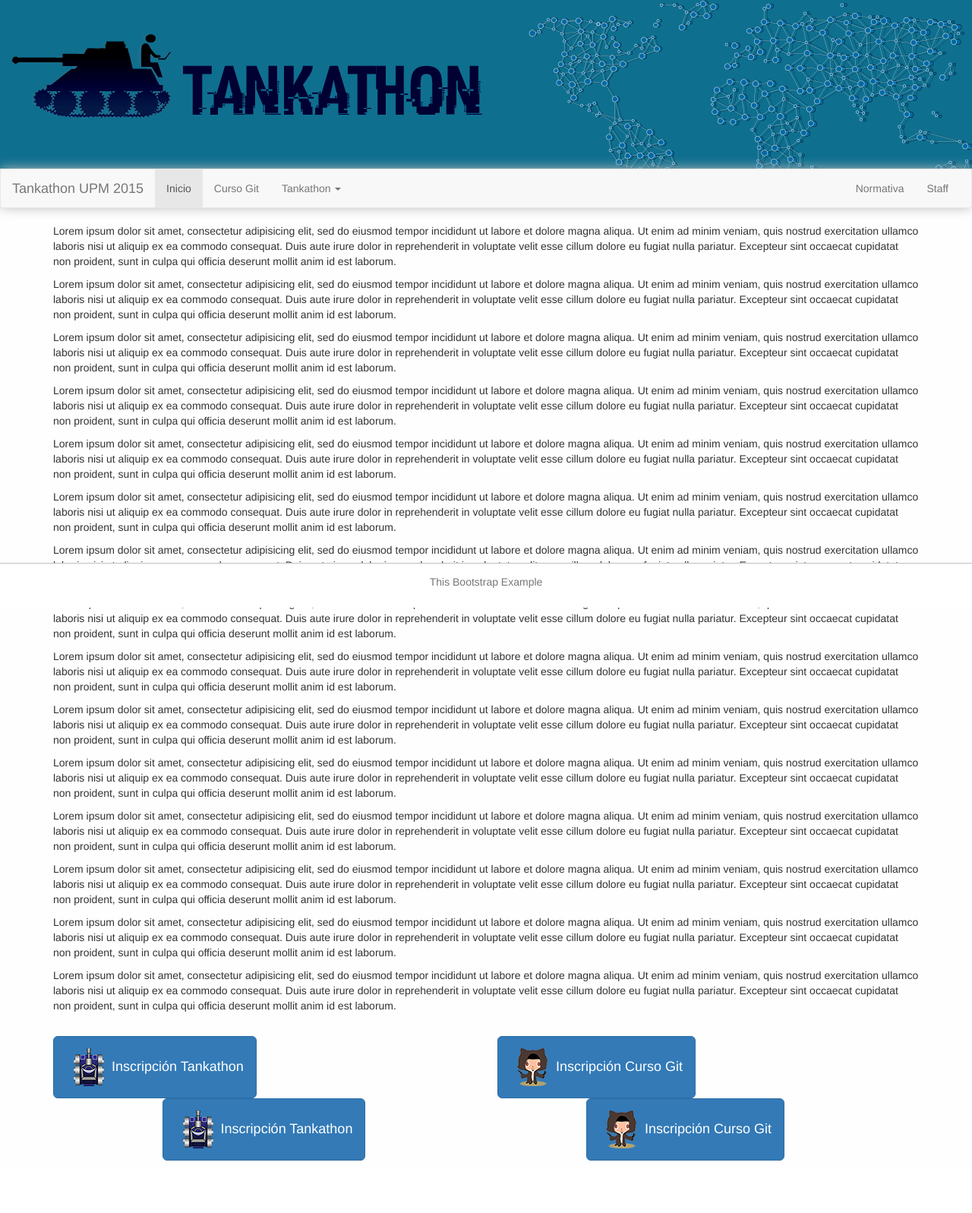
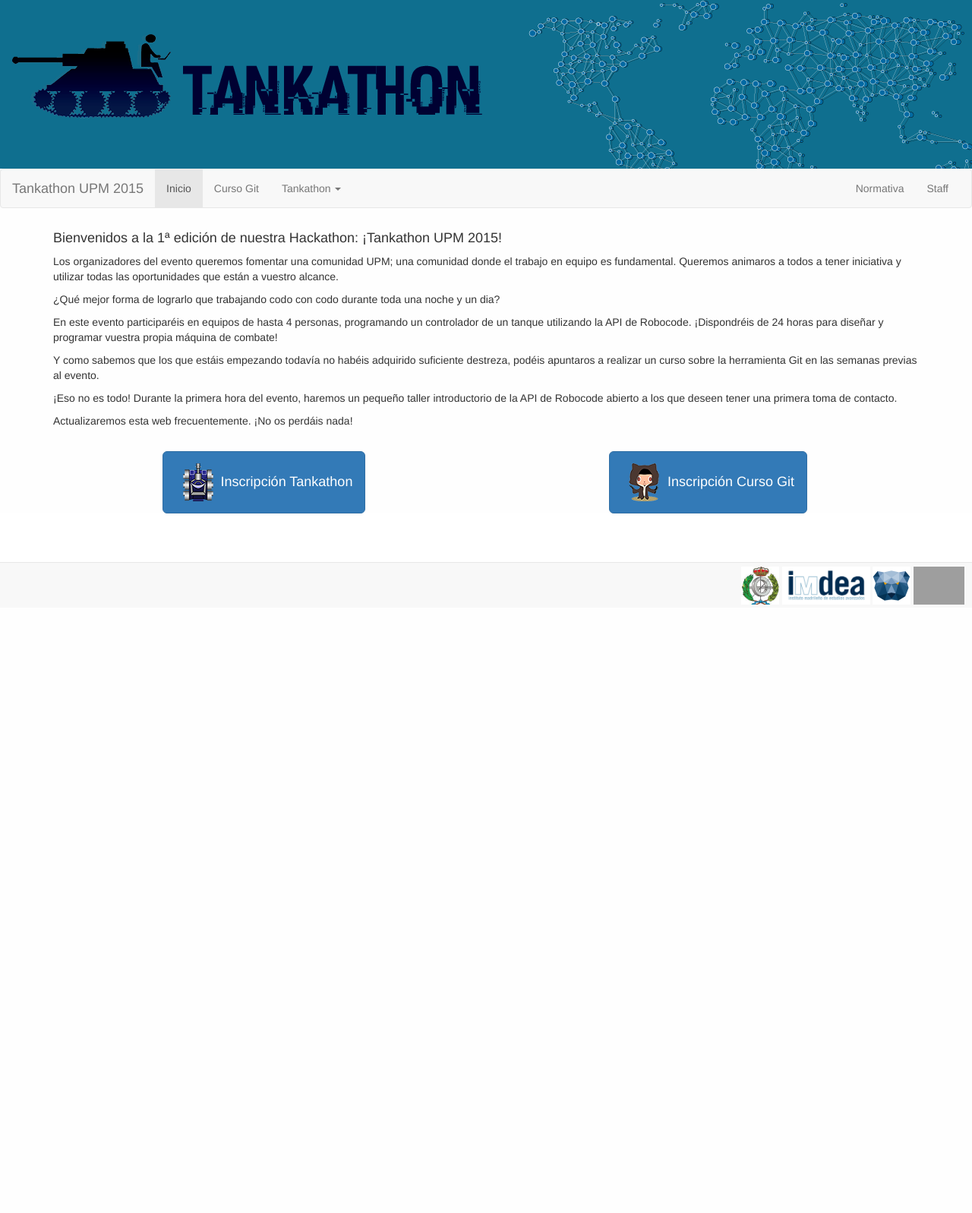
Before and after one commit to Tankathon/tankathon.github.io, a PHP site: page / in a window 1280 px wide. Shown: the whole page at 76% size. After the commit the page ends 796 px from the top, so only its background shows below. Run offline with PHP 8.4, Linux system fonts and the light colour scheme; grey boxes are pictures that could not be loaded.

Commit message:
Create index.html with real content.  - Add welcome text.  - Remove bad buttons.  - Load footer with jQuery.

```diff
--- a/css/style.css
+++ b/css/style.css
@@ -108,10 +108,7 @@ tr{
 
 }
 #footer{
-	border-top:1px solid #BFBFBF;
-	padding:1em;
-	text-align:center;
-    background-color: #FFFFFF;
+    height: 60px;
 }
 footer{
 	display: block;
--- a/index.html
+++ b/index.html
@@ -28,6 +28,32 @@
       <div id="navbar"></div>
 
       <div class="container">
+
+        <div id="presentacion" style="display: inline-block;">
+          <h4>Bienvenidos a la 1ª edición de nuestra Hackathon: ¡Tankathon UPM 2015!</h4>
+          <p>Los organizadores del evento queremos fomentar una comunidad UPM; una comunidad donde el trabajo en equipo es fundamental. Queremos animaros a todos a tener iniciativa y utilizar todas las oportunidades que están a vuestro alcance. </p>
+          <p>¿Qué mejor forma de lograrlo que trabajando codo con codo durante toda una noche y un dia?</p>
+          <p>En este evento participaréis en equipos de hasta 4 personas, programando un controlador de un tanque utilizando la API de Robocode. ¡Dispondréis de 24 horas para diseñar y programar vuestra propia máquina de combate!</p>
+          <p>Y como sabemos que los que estáis empezando todavía no habéis adquirido suficiente destreza, podéis apuntaros a realizar un curso sobre la herramienta Git en las semanas previas al evento.</p>
+          <p>¡Eso no es todo! Durante la primera hora del evento, haremos un pequeño taller introductorio de la API de Robocode abierto a los que deseen tener una primera toma de contacto.</p>
+          <p>Actualizaremos esta web frecuentemente. ¡No os perdáis nada!</p>
+        </div>
+
+        <div class="row">
+          <div class="col-md-6 col-sm-6" id="espacio" style="text-align: center">
+            <a href="https://docs.google.com/forms/d/1ZrgoNzk3b7hK6mNfbQDwEadp9oOsgZKClxwElCQ_rm8/viewform?usp=send_form" class="btn btn-lg btn-primary" target="_blank">
+              <img src="img/Robocode_tank.png" alt="Logo Tankathon" class="buttons"/>Inscripción Tankathon
+            </a>
+          </div>
+
+          <div class="col-md-6 col-sm-6" id="espacio" style="text-align: center">
+            <a href="https://docs.google.com/forms/d/1jvomMMsfZjLxr9p9cn8wmYNvuQnY68ygSuifLUZghw4/viewform?usp=send_form" class="btn btn-lg btn-primary" target="_blank">
+              <img src="img/octocatjedi.png" alt="Logo Octocat" class="buttons"/>Inscripción Curso Git
+            </a>
+          </div>
+        </div>
+
+        <!-- TESTING USE
         <p>Lorem ipsum dolor sit amet, consectetur adipisicing elit, sed do eiusmod
         tempor incididunt ut labore et dolore magna aliqua. Ut enim ad minim veniam,
         quis nostrud exercitation ullamco laboris nisi ut aliquip ex ea commodo
@@ -117,28 +143,12 @@
         quis nostrud exercitation ullamco laboris nisi ut aliquip ex ea commodo
         consequat. Duis aute irure dolor in reprehenderit in voluptate velit esse
         cillum dolore eu fugiat nulla pariatur. Excepteur sint occaecat cupidatat non
-        proident, sunt in culpa qui officia deserunt mollit anim id est laborum.</p>
-        <div class="row">
-          <div class="col-md-6 col-sm-6" id="espacio"><a href="https://docs.google.com/forms/d/1ZrgoNzk3b7hK6mNfbQDwEadp9oOsgZKClxwElCQ_rm8/viewform?usp=send_form" class="btn btn-lg btn-primary" target="_blank"><img src="img/Robocode_tank.png" alt="Logo Tankathon" class="buttons"/>Inscripción Tankathon</a></div>
-          <div class="col-md-6 col-sm-6" id="espacio"><a href="https://docs.google.com/forms/d/1jvomMMsfZjLxr9p9cn8wmYNvuQnY68ygSuifLUZghw4/viewform?usp=send_form" class="btn btn-lg btn-primary" target="_blank"><img src="img/octocatjedi.png" alt="Logo Octocat" class="buttons"/>Inscripción Curso Git</a></div>
-        </div>
+        proident, sunt in culpa qui officia deserunt mollit anim id est laborum.</p> -->
 
-        <div class="row col-md-12 col-xs-12">
-          <div class="col-md-6 col-xs-6 text-center">
-            <p>
-            <a href="https://docs.google.com/forms/d/1ZrgoNzk3b7hK6mNfbQDwEadp9oOsgZKClxwElCQ_rm8/viewform?usp=send_form" class="btn btn-lg btn-primary" target="_blank"><img src="img/Robocode_tank.png" alt="Logo Tankathon" class="buttons"/>Inscripción Tankathon</a></p>
-          </div>
-          <div class="col-md-6 col-xs-6 text-center">
-            <p><a href="https://docs.google.com/forms/d/1jvomMMsfZjLxr9p9cn8wmYNvuQnY68ygSuifLUZghw4/viewform?usp=send_form" class="btn btn-lg btn-primary" target="_blank"><img src="img/octocatjedi.png" alt="Logo Octocat" class="buttons"/>Inscripción Curso Git</a></p>
-          </div>
-        </div>
       </div>
     </div>
-    <div class="navbar-fixed-bottom" id="footer">
-      <div class="container">
-        <p class="text-muted">This Bootstrap Example</p>
-      </div>
-    </div>
+
+    <div id="footer_bar" />
 
     <script src="bower_components/jquery/dist/jquery.min.js"></script>
     <script src="bower_components/bootstrap/dist/js/bootstrap.min.js"></script>
@@ -155,12 +165,15 @@
       top = $("#menu-contenedor").offset().top;
     });
 
+    $("#footer_bar").load("footer.html", function() {
+      $("#wrap").css("margin-bottom", $("#footer").outerHeight()+"px");
+    })
+
     $('#collapse').collapse({
       toggle: false,
     });
 
     $("#wrap").css("margin-top",$("#header").height()+"px");
-    $("#wrap").css("margin-bottom", $("#footer").outerHeight()+"px");
 
     $("#nav ul li a[href^='#']").on('click', function(e) {
       e.preventDefault();
```
